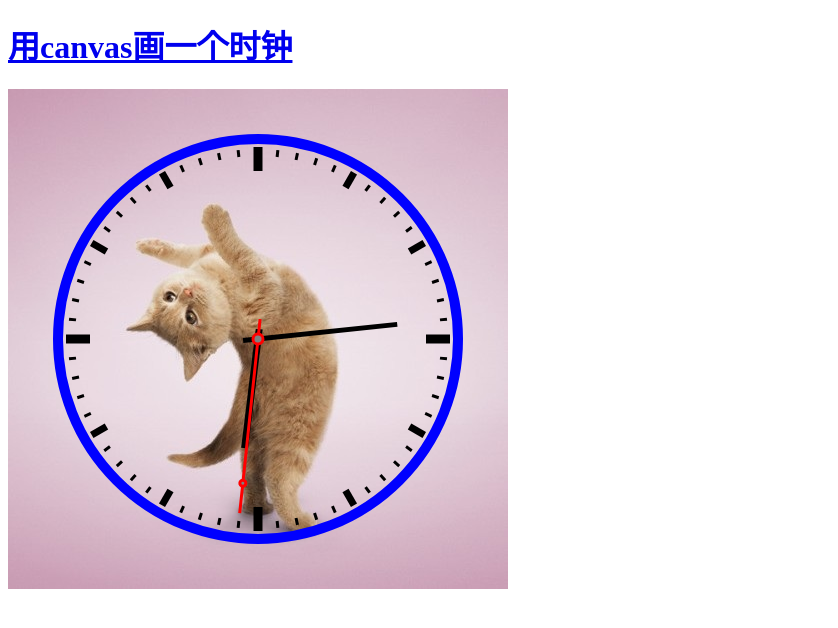
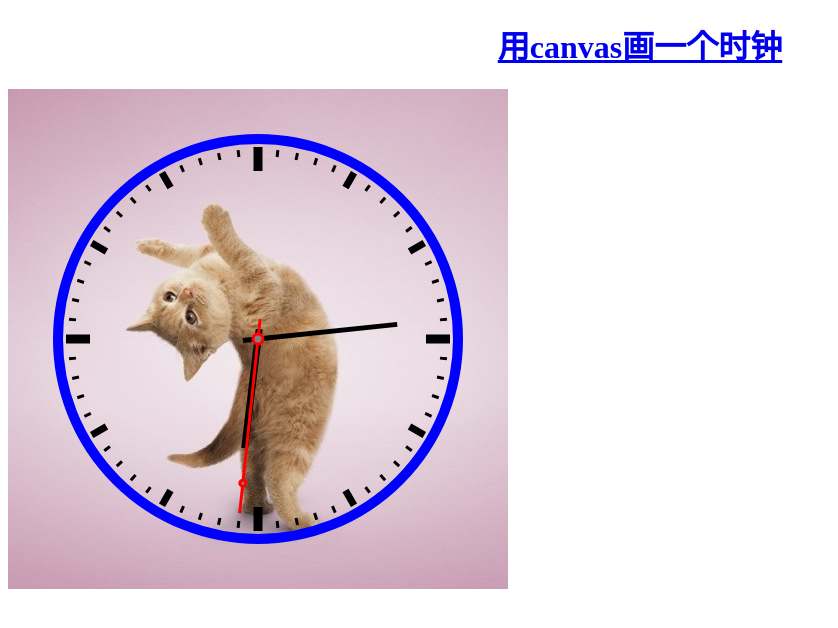
Before and after one commit to guopingxiao/guopingxiao.github.com, a plain HTML site: page index.html in a window 1280 px wide. Shown: the whole page, without its empty margins (0-838 px from the left). Drawn offline with Linux system fonts and the light colour scheme.

Commit message:
添加部分说明

```diff
--- a/index.html
+++ b/index.html
@@ -2,10 +2,10 @@
 <html>
 <head>
 	<meta charset='UTF-8' />
-	<title>用canvas画一个时钟</title>
+	<title>1、用canvas画一个时钟</title>
 </head>
 <body>
-  <h1><a href="sunsystem.html">用canvas画一个时钟</a></h1>
+  <h1 align="center"><a href="sunsystem.html">用canvas画一个时钟</a></h1>
 	<canvas id="clock" height='500' width='500' style="background-image:url('xiaomao.jpg');background-position:center background-attachment:fixed">
 		你的浏览器太旧了，不支持canvas标签，看不到时钟的显示！
 	</canvas>
```
Also changed, not shown: sunsystem.html (+1 -0 lines).
